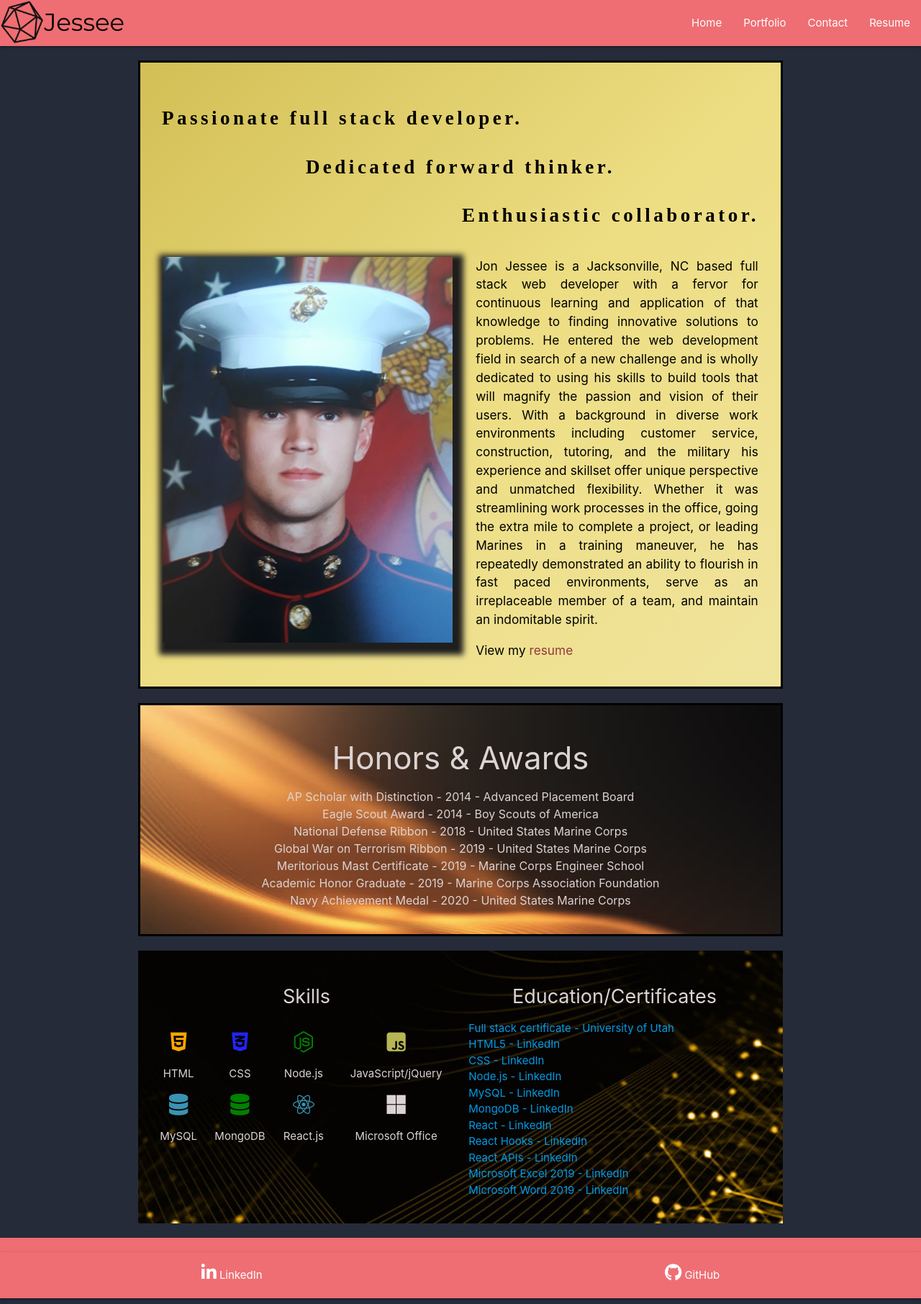
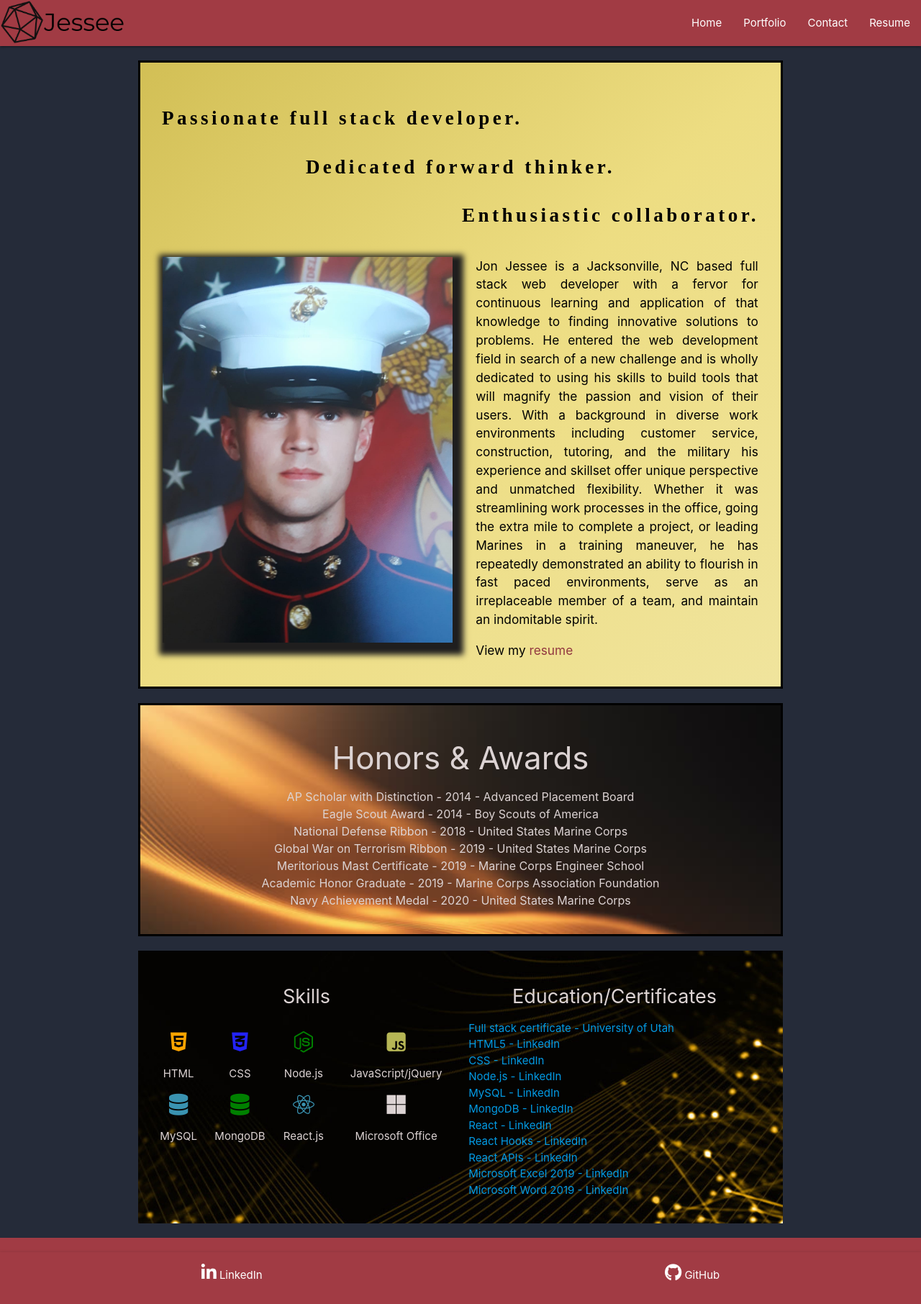
Before and after one commit to JJessee1371/React-Portfolio, a React (Create React App) app in the folder client/: page / in a window 1280 px wide. Shown: the whole page at 72% size. Built offline with nearby package versions, Linux system fonts and the light colour scheme; a web font is replaced by a local one.

Commit message:
Final alterations to ensure all components were rendering properly and with the correct styles.

```diff
--- a/client/src/App.css
+++ b/client/src/App.css
@@ -3,18 +3,6 @@ body {
     box-sizing: border-box;
 }
 
-.nav {
-    background-color: #a13b44;
-}
-
-.header-main {
-    padding-top: 0;
-}
-
-.header-text {
-    font-weight: bold;
-}
-
 main {
     flex: 1 0 auto;
 }
--- a/client/src/Components/Footer/Footer.css
+++ b/client/src/Components/Footer/Footer.css
@@ -1,4 +1,4 @@
-nav {
+footer#footer.page-footer {
     background-color: #a13b44;
 }
 
@@ -16,4 +16,5 @@ nav {
     display: flex;
     justify-content: space-around;
     color: black;
+    background-color: #a13b44;
 }
--- a/client/src/Components/Navbar/GlobalNavbar.css
+++ b/client/src/Components/Navbar/GlobalNavbar.css
@@ -1,3 +1,7 @@
+div.nav-wrapper {
+    background-color: #a13b44;
+}
+
 #logo {
     height: 2em;
 }
--- a/client/src/pages/About.css
+++ b/client/src/pages/About.css
@@ -20,16 +20,19 @@
 #animate1 {
     text-align: left;
     font-size: 1.8em;
+    font-weight: bold;
 }
 
 #animate2 {
     text-align: center;
     font-size: 1.8em;
+    font-weight: bold;
 }
 
 #animate3 {
     text-align: right;
     font-size: 1.8em;
+    font-weight: bold;
 }
 
 .animated {
--- a/client/src/pages/Contact.jsx
+++ b/client/src/pages/Contact.jsx
@@ -25,11 +25,8 @@ function Contact() {
     return (
         <div>
             <div>
-                {/* Contact Header component */}
                 <header className="cont-header">Let's Connect!</header>
-                {/* Contact wrapper component */}
                 <main className="cont-main">
-                    {/* Contact collection component */}
                     <ul className="collection">
                         <li className="collection-item">
                         <i className="material-icons">local_phone</i> 385-309-7025
@@ -47,7 +44,6 @@ function Contact() {
                         <i className="fab fa-github-square fa-2x"></i> GitHub</a>
                         </li>
                     </ul>
-                    {/* Contact form component */}
                     <div className="cont-form">
                         <h2 className="cont-form-header">Send me a direct message here! I am most often available from 9 a.m. to 5 p.m. EST, but will get back to you as soon as possible. Thank you!</h2>
                         <form className="col s12 m12 l12 xl12" onSubmit={sendEmail}>
--- a/client/src/pages/Portfolio.css
+++ b/client/src/pages/Portfolio.css
@@ -47,8 +47,8 @@
     color: rgb(16, 16, 137);
 }
 
-.upcoming-textbg {
-    background: rgb(199, 196, 196, .58);
+.upcoming-txtbg {
+    background-color: rgb(199, 196, 196, .58);
     padding: 0.1rem;
 }
 
--- a/client/src/pages/Portfolio.jsx
+++ b/client/src/pages/Portfolio.jsx
@@ -29,8 +29,9 @@ function Portfolio() {
                     )
                 })}
             </main>
+
             <hr></hr>
-            {/* Upcoming component */}
+
             <h2 className="upcoming-header">Upcoming Projects</h2>
             <div className="proj1-wrap">
                 <h3 className="proj1-title">Semper Study</h3>
```
Also changed, not shown: client/src/App.js (+5 -7 lines), client/src/pages/About.jsx (+0 -12 lines), 1 other file (tests, documents, lock files or other folders).
